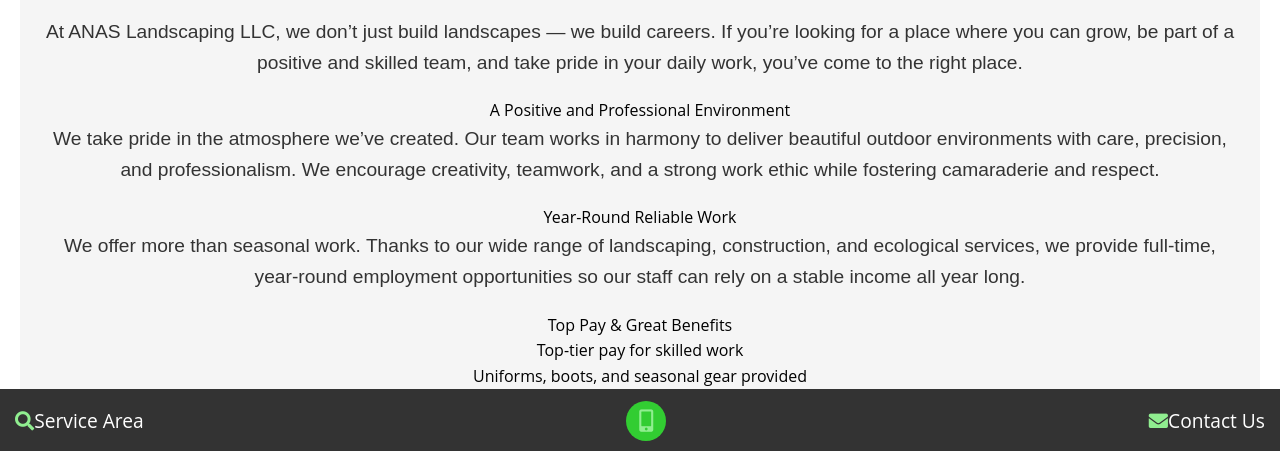
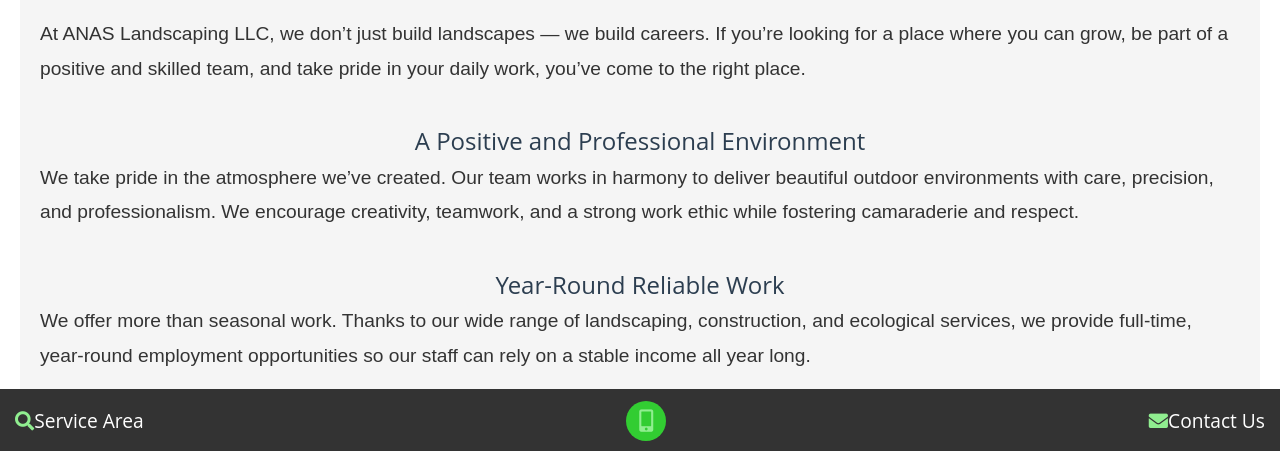
Before and after one commit to marcoromanodev/ChicagoLandScaping, a plain HTML site: page careers.html in a window 1280 px wide. Shown: the part 347-798 px from the top of the page. Drawn offline with Linux system fonts and the light colour scheme.

Commit message:
Update styles.css

```diff
--- a/styles.css
+++ b/styles.css
@@ -534,3 +534,27 @@
   scroll-padding-top: 100px;
 }
 section { padding-top: 100px; }
+
+/* Careers Page Specific Styling */
+.service-detail h3 {
+  font-size: 1.5rem;
+  margin-top: 1.5em;
+  color: #2c3e50;
+}
+
+.service-detail ul {
+  list-style-type: disc;
+  padding-left: 40px;
+  margin: 1em 0;
+}
+
+.service-detail ul li {
+  margin-bottom: 0.5em;
+  text-align: left;
+}
+
+.service-detail p {
+  margin-bottom: 1em;
+  text-align: left;
+  line-height: 1.8;
+}
```
